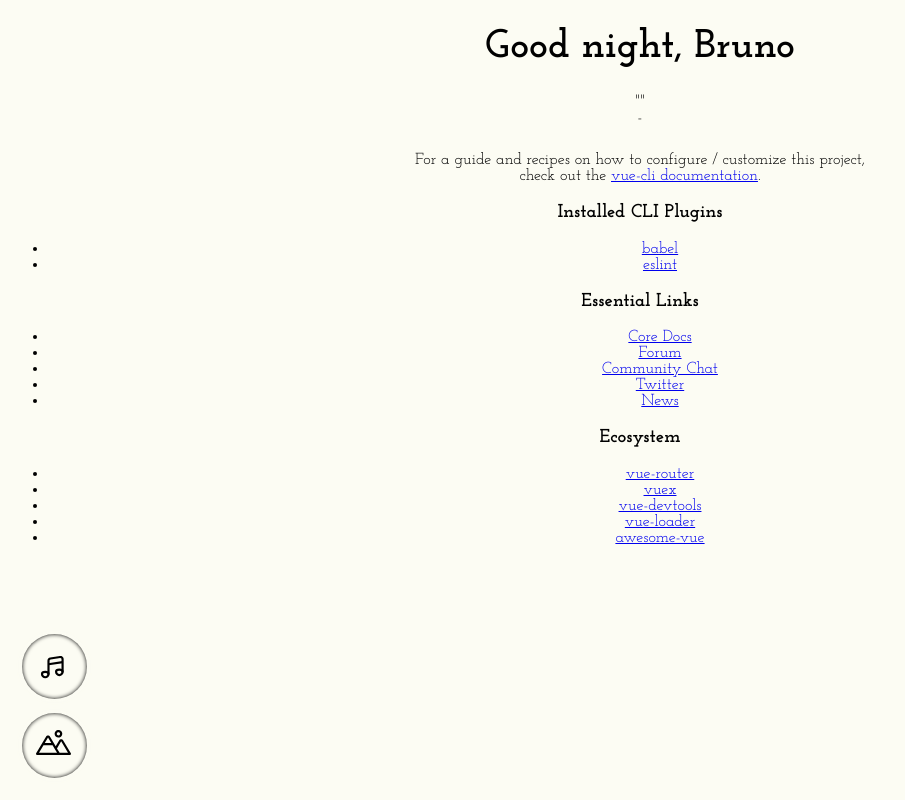
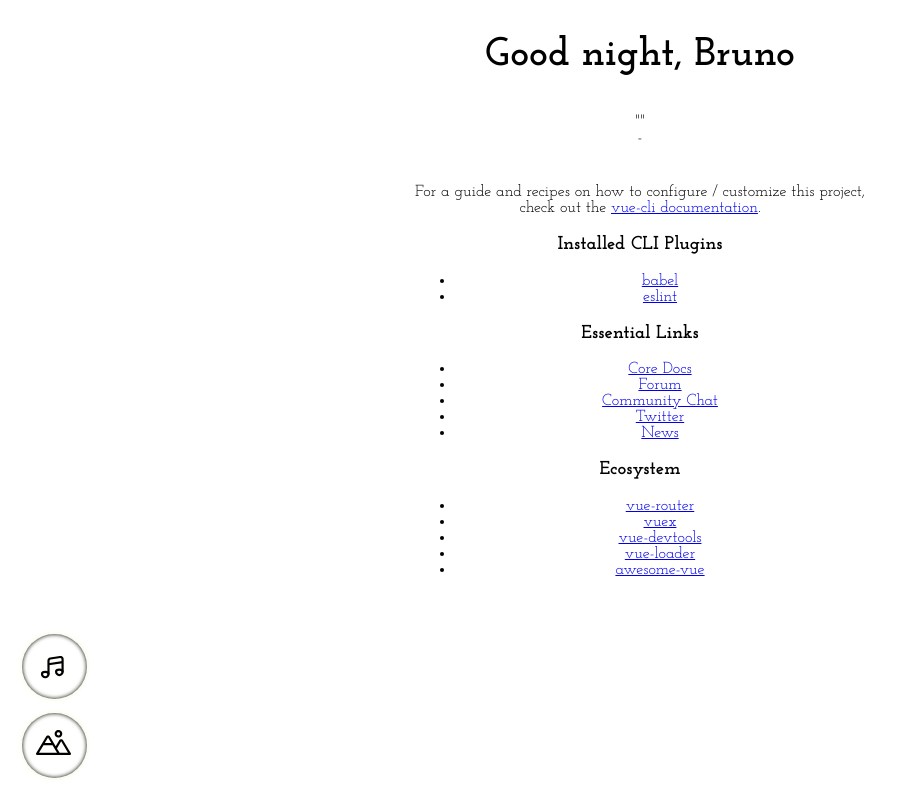
Before and after one commit to SWE3T/DailyList, a Vue app: page / in a window 1280 px wide. Shown: the whole page, without its empty margins (0-905 px from the left). Built offline with nearby package versions, Linux system fonts and the light colour scheme; no server answers.

Commit message:
Fix: Components gap

```diff
--- a/src/App.vue
+++ b/src/App.vue
@@ -2,12 +2,11 @@
     <link rel="preconnect" href="https://fonts.googleapis.com">
     <link rel="preconnect" href="https://fonts.gstatic.com" crossorigin>
     <link href="https://fonts.googleapis.com/css2?family=Josefin+Slab:ital,wght@0,100;0,200;0,300;0,400;0,500;0,600;0,700;1,100;1,200;1,300;1,400;1,500;1,600;1,700&family=Sen&display=swap" rel="stylesheet">
-
+    <div class="components">
       <ControlPanel />
-
       <IntroductionText :userName="username" />
-
       <TaskList />
+    </div>
 </template>
 
 <script>
@@ -31,10 +30,6 @@
 </script>
 
 <style>
-* {
-    background-color: #FCFCF3;
-}
-
 #app {
   font-family: 'Josefin Slab', serif;
   /* font-family: 'Sen', sans-serif; */
@@ -46,4 +41,18 @@
 h1 {
   font-size: 2.5rem;
 }
+
+hr {
+  width: 80%;
+  margin: 0 auto;
+  border: 1px solid #000;
+}
+
+.components {
+  display: flex;
+  flex-direction: column;
+  justify-content: center;
+  align-items: center;
+  gap: 1.5vh;
+}
 </style>
```
Lines whose indentation alone changed are shown as unchanged.
